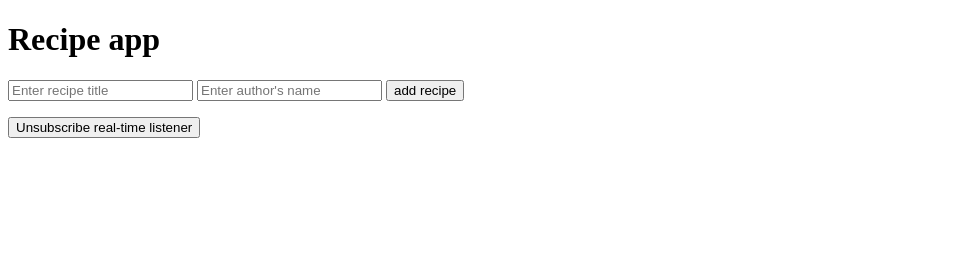
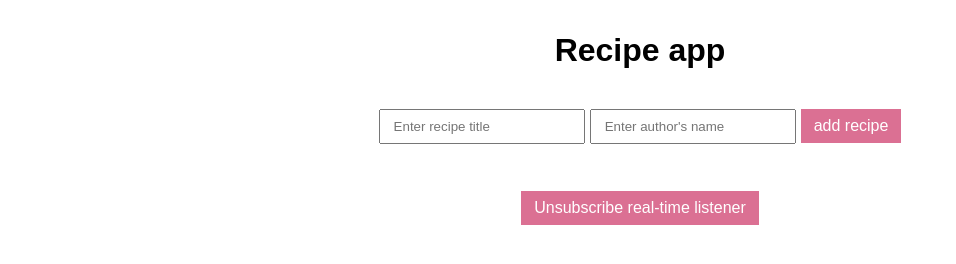
Before and after one commit to SK02K1/firestore-fundamentals-web-v8, a plain HTML site: page index.html in a window 1280 px wide. Shown: the whole page, without its empty margins (0-956 px from the left). Drawn offline with nearby package versions, Linux system fonts and the light colour scheme; some packages are replaced by stand-ins of ours; no server answers; a script that the page names is missing.

Commit message:
style: add basic styles

```diff
--- a/index.html
+++ b/index.html
@@ -6,6 +6,7 @@
     <meta http-equiv="X-UA-Compatible" content="IE=edge">
     <meta name="viewport" content="width=device-width, initial-scale=1.0">
     <link rel="stylesheet" type="text/css" href="https://cdn.jsdelivr.net/npm/toastify-js/src/toastify.min.css">
+    <link rel="stylesheet" href="./styles.css">
     <title>Recipe app</title>
 </head>
 
--- /dev/null
+++ b/styles.css
@@ -0,0 +1,38 @@
+* {
+    margin: 0;
+    padding: 0;
+    box-sizing: border-box;
+}
+
+body {
+    font-family: Arial, Helvetica, sans-serif;
+    text-align: center;
+}
+
+h1, form {
+    margin: 2rem;
+}
+
+li {
+    list-style-type: none;
+    text-align: left;
+    width: 50%;
+    margin: 1rem auto;
+    padding: 1rem;
+    background: #ccc;
+    border-radius: 10px;
+}
+
+button {
+    border: none;
+    padding: .5rem .8rem;
+    margin: .5rem 0rem;
+    background: palevioletred;
+    color: white;
+    font-size: 1rem;
+    cursor: pointer;
+}
+
+input {
+    padding: .5rem .8rem;
+}
```
